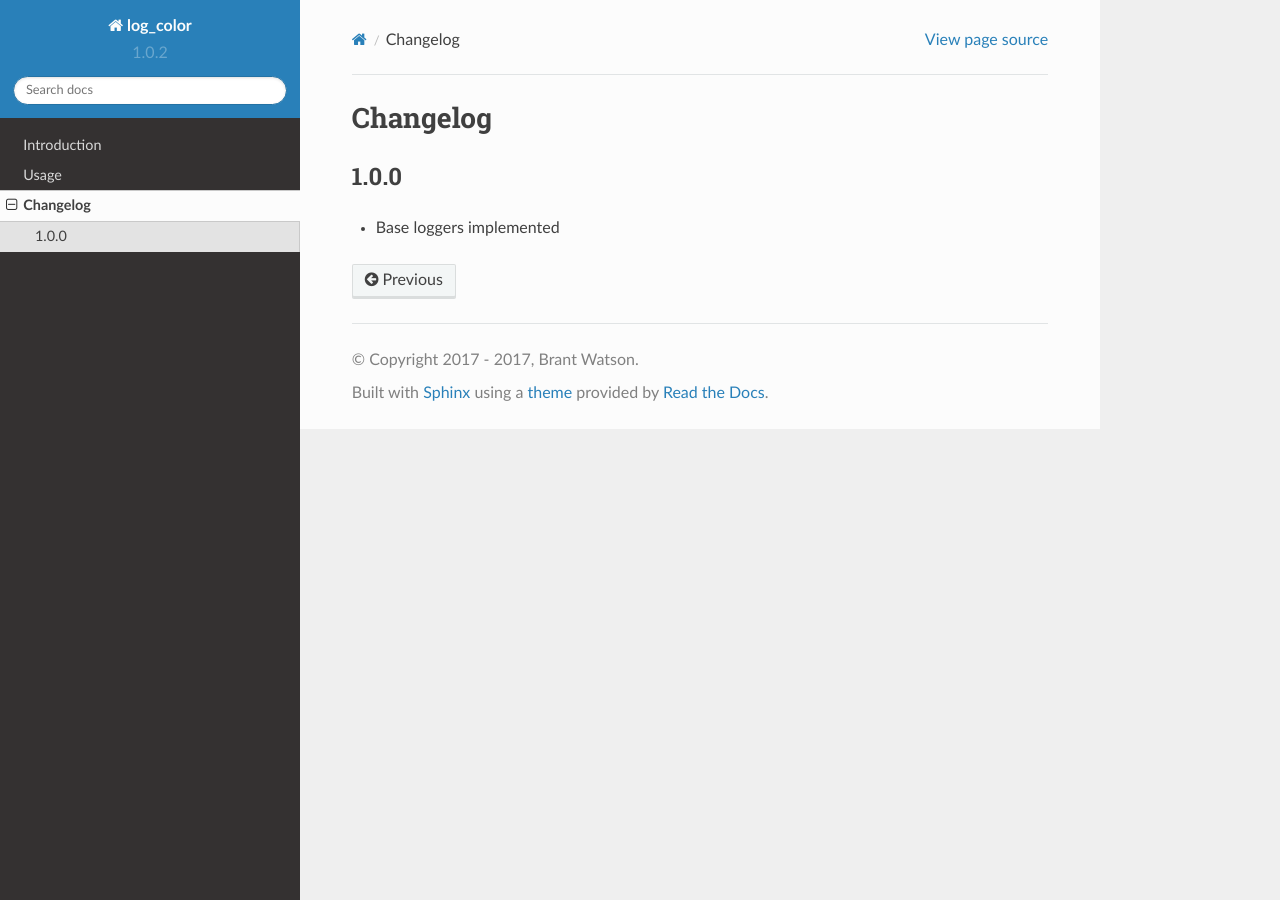
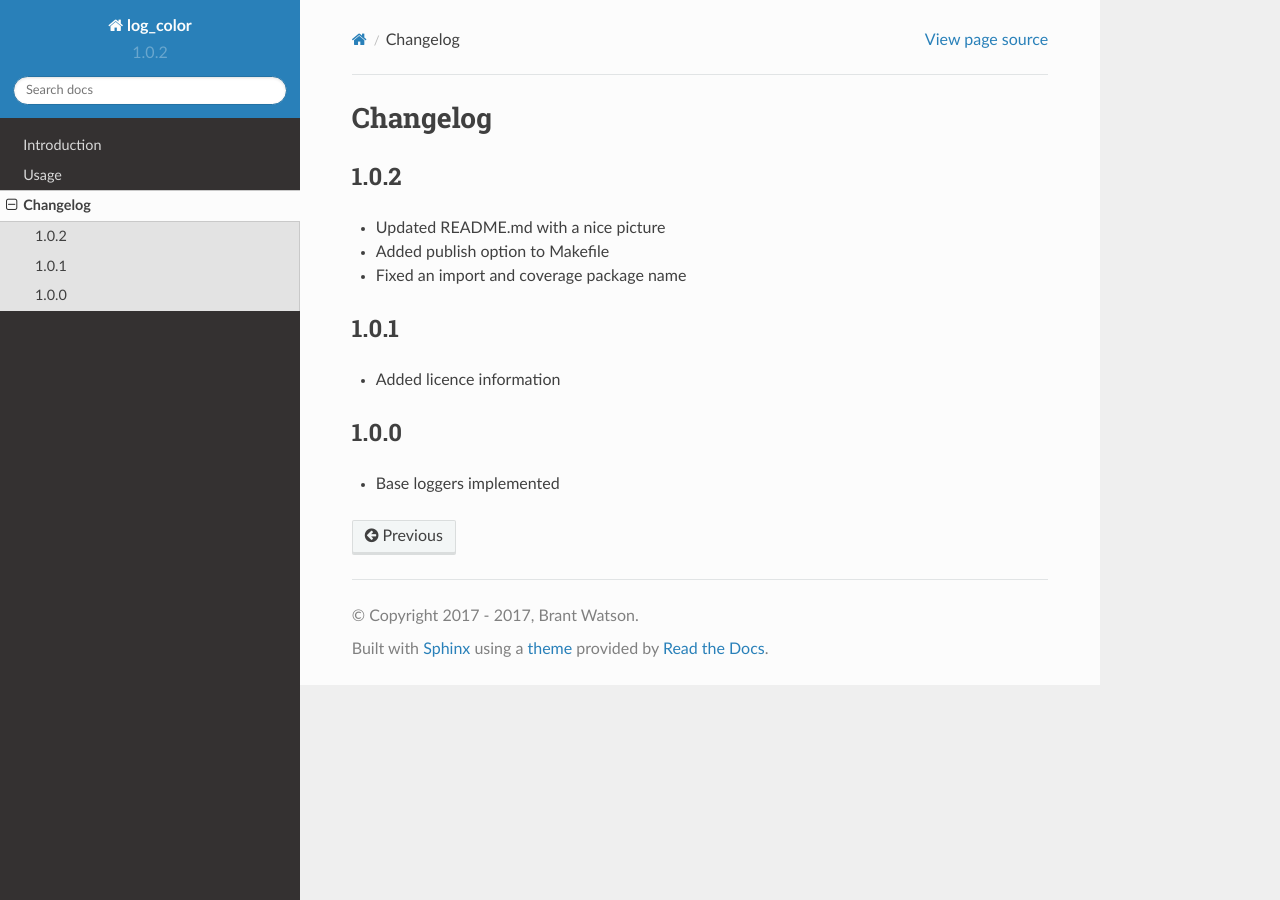
Before and after one commit to induane/logcolor, a Sphinx documentation site: the page built from docs/source/changelog.rst, in a window 1280 px wide. Built offline with Sphinx 7.4.7 and the Read the Docs theme 2.0.0, drawn with Linux system fonts in a browser that asks for light colours.

```diff
--- a/docs/source/changelog.rst
+++ b/docs/source/changelog.rst
@@ -1,5 +1,15 @@
 Changelog
 =========
+
+1.0.2
+-----
+- Updated README.md with a nice picture
+- Added publish option to Makefile
+- Fixed an import and coverage package name
+
+1.0.1
+-----
+- Added licence information
 
 1.0.0
 -----
```
Also changed, not shown: README.md (+3 -0 lines).
